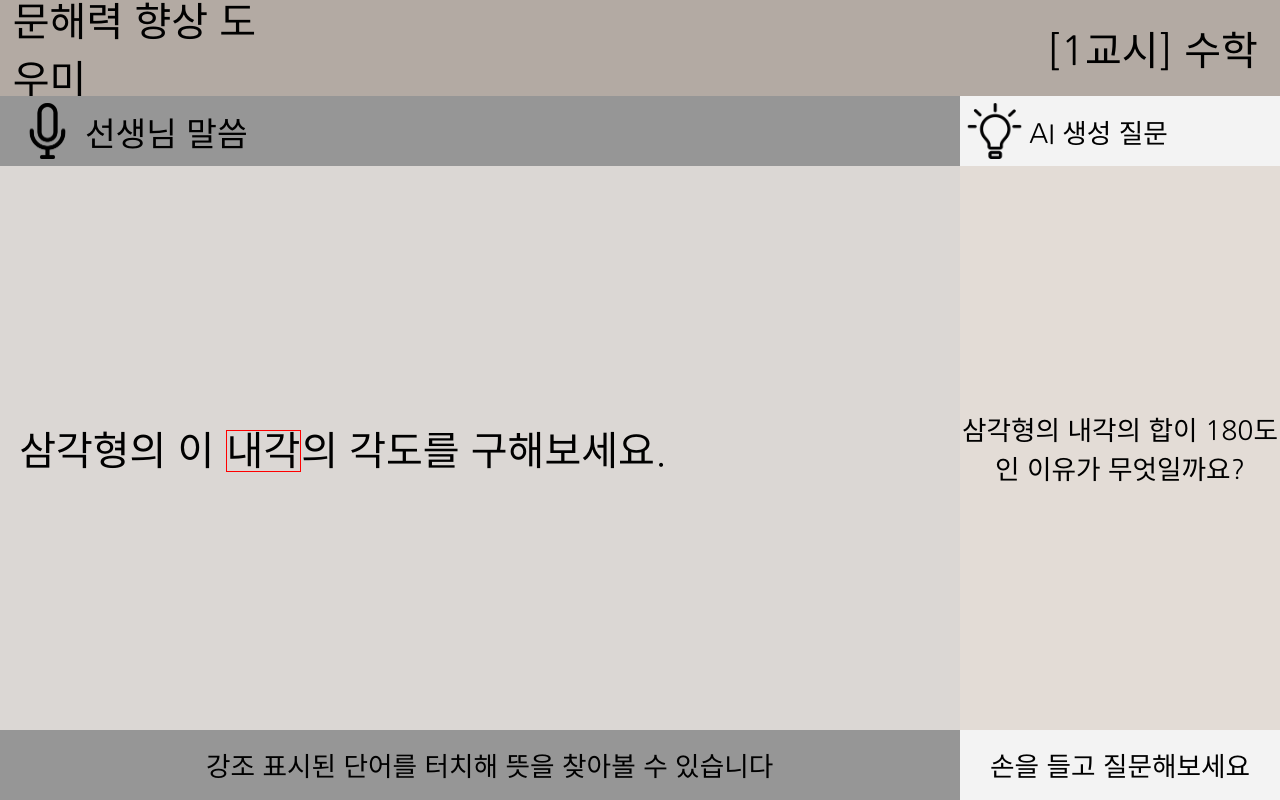
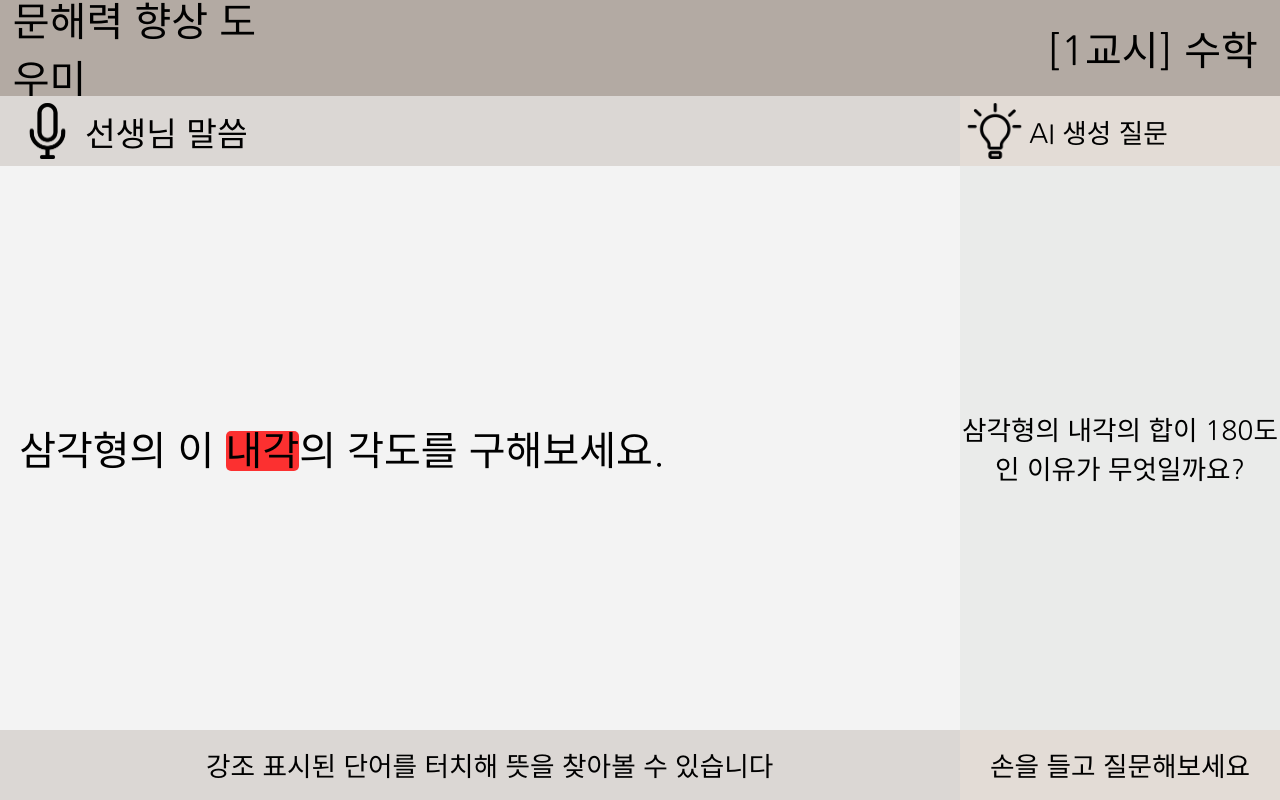
Before and after one commit to rlarlqja1/student.github.io, a plain HTML site: page index.html in a window 1280 px wide. Drawn offline with Linux system fonts and the light colour scheme.

Commit message:
first commit

```diff
--- a/css/main.css
+++ b/css/main.css
@@ -60,7 +60,7 @@ body{
 #lower > #left{
     width: 75%;
     height: 100%;
-    background-color: #dbd7d4;
+    background-color: #f3f3f3;
 }
 
 #left > #left_upper{
@@ -71,7 +71,7 @@ body{
     height: 10%;
     font-family: "Nanum Gothic";
     font-size: 25pt;
-    background-color: #969696;
+    background-color: #dbd7d4;
 }
 
 #left_upper > img{
@@ -94,7 +94,8 @@ body{
 }
 
 .main_text > .accent{
-    border: 1px solid red;
+    background-color: rgba(255, 0, 0, 0.8);
+    border-radius: 5px;
 }
 
 #left > #left_lower{
@@ -103,7 +104,7 @@ body{
     display: flex;
     align-items: center;
     justify-content: center;
-    background-color: #969696;
+    background-color: #dbd7d4;
 }
 
 #left_lower > span{
@@ -116,7 +117,7 @@ body{
 #lower > #right{
     width: 25%;
     height: 100%;
-    background-color: #e3dcd6;
+    background-color: #eaebea;
 }
 
 #right > #right_upper{
@@ -125,7 +126,7 @@ body{
     padding-left: 2%;
     display: flex;
     align-items: center;
-    background-color: #f3f3f3;
+    background-color: #e3dcd6;
 }
 
 #right_upper > img{
@@ -155,7 +156,7 @@ body{
 #right > #right_lower{
     width: 100%;
     height: 10%;
-    background-color: #f3f3f3;
+    background-color: #e3dcd6;
     display: flex;
     align-items: center;
     justify-content: center;
```
